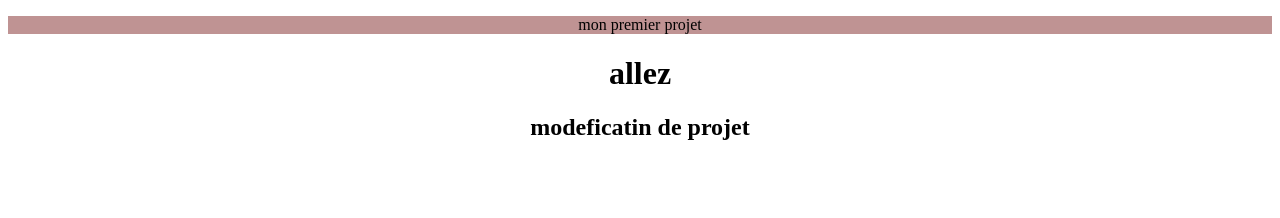
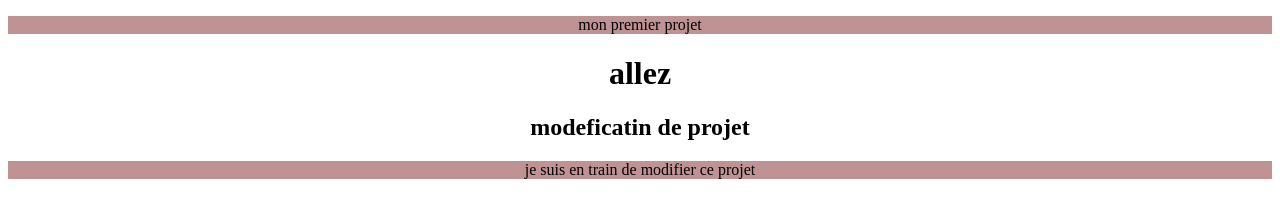
Before and after one commit to ohssayni7408-O11H/projet-1-, a plain HTML site: page index.html in a window 1280 px wide. Drawn offline with Linux system fonts and the light colour scheme.

Commit message:
voir dev

```diff
--- a/index.html
+++ b/index.html
@@ -12,5 +12,6 @@
 
         <h1>allez  </h1>
         <h2>modeficatin de projet</h2>
+    <p>je suis en train de modifier ce projet</p>
 </body>
 </html>
```
